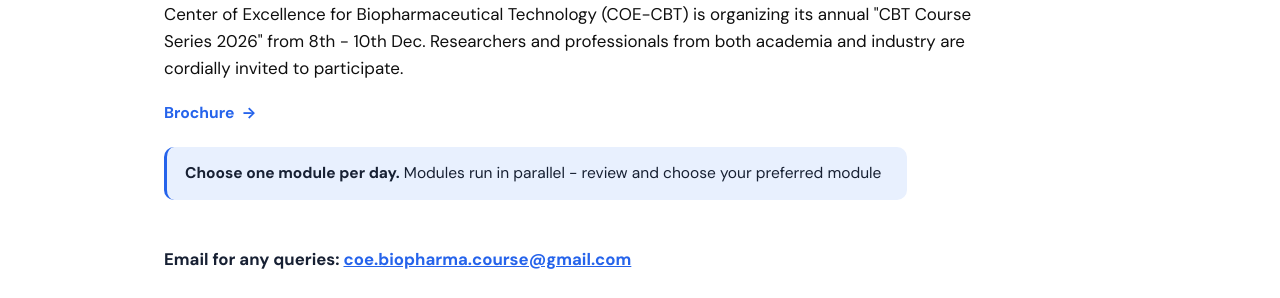
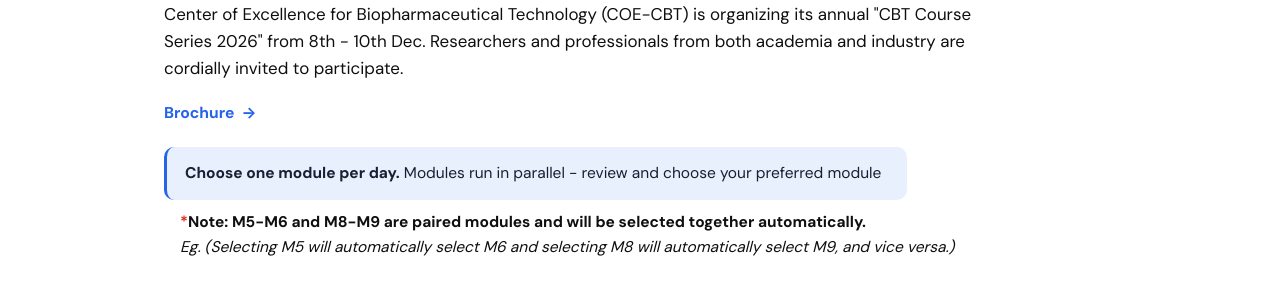
Before and after one commit to dtripathi18/cbt-website, a plain HTML site: page course-series/register.html in a window 1280 px wide. Shown: the part 462-760 px from the top of the page. Drawn offline with Linux system fonts and the light colour scheme.

Commit message:
updated the disclaimer location

```diff
--- a/course-series/register.html
+++ b/course-series/register.html
@@ -40,6 +40,7 @@
         <a class="cs-intro-link" id="introLink" href="#" target="_blank"></a>
       </div>
       <p class="cs-intro-note"><strong>Choose one module per day.</strong> Modules run in parallel - review and choose your preferred module</p>
+      <p class="cs-hint cs-day-lock-note"><span class="cs-req">*</span><strong>Note: M5-M6 and M8-M9 are paired modules and will be selected together automatically.</strong> <br> <i> Eg. (Selecting M5 will automatically select M6 and selecting M8 will automatically select M9, and vice versa.)</i></p>
     </section>
 
     <p class="cs-query-note"><strong>Email for any queries:</strong> <a href="mailto:coe.biopharma.course@gmail.com">coe.biopharma.course@gmail.com</a></p>
```
